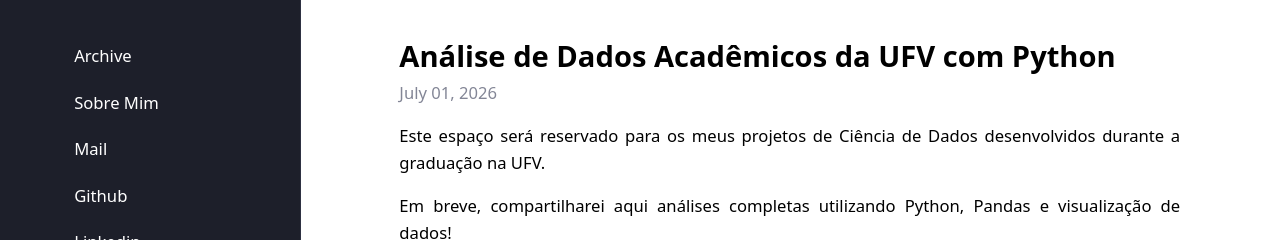
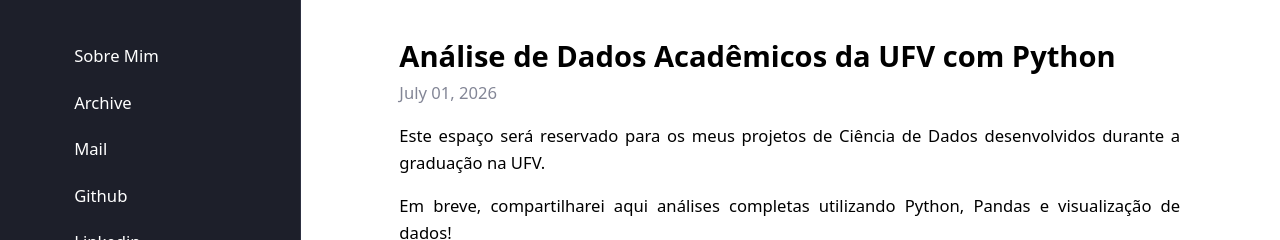
Before and after one commit to joaobsantos-lgtm/joaobsantos-lgtm.github.io, a Jekyll site: the page built from index.html, in a window 1280 px wide. Shown: the top 240 px of the page. Built offline with Jekyll 4.4.1, drawn with Linux system fonts in a browser that asks for light colours.

Commit message:
Update _config.yml

```diff
--- a/_config.yml
+++ b/_config.yml
@@ -17,9 +17,9 @@ show_minimal: false             # remove all clutter
 
 # Menu                          # for available icons see https://fontawesome.com/v5/icons/
 
-navigation:                     # accepts {file, title, url, icon, sidebaricon}
+navigation:
+  - {file: "README.md", sidebaricon: address-card}
   - {file: "archive.html", sidebaricon: home}
-  - {file: "README.md", sidebaricon: address-card}
 
 external:                       # accepts {file, title, url, icon, sidebaricon}
   - {title: Mail, icon: envelope, url: "mailto:joao.b.santos@ufv.br"}
```
